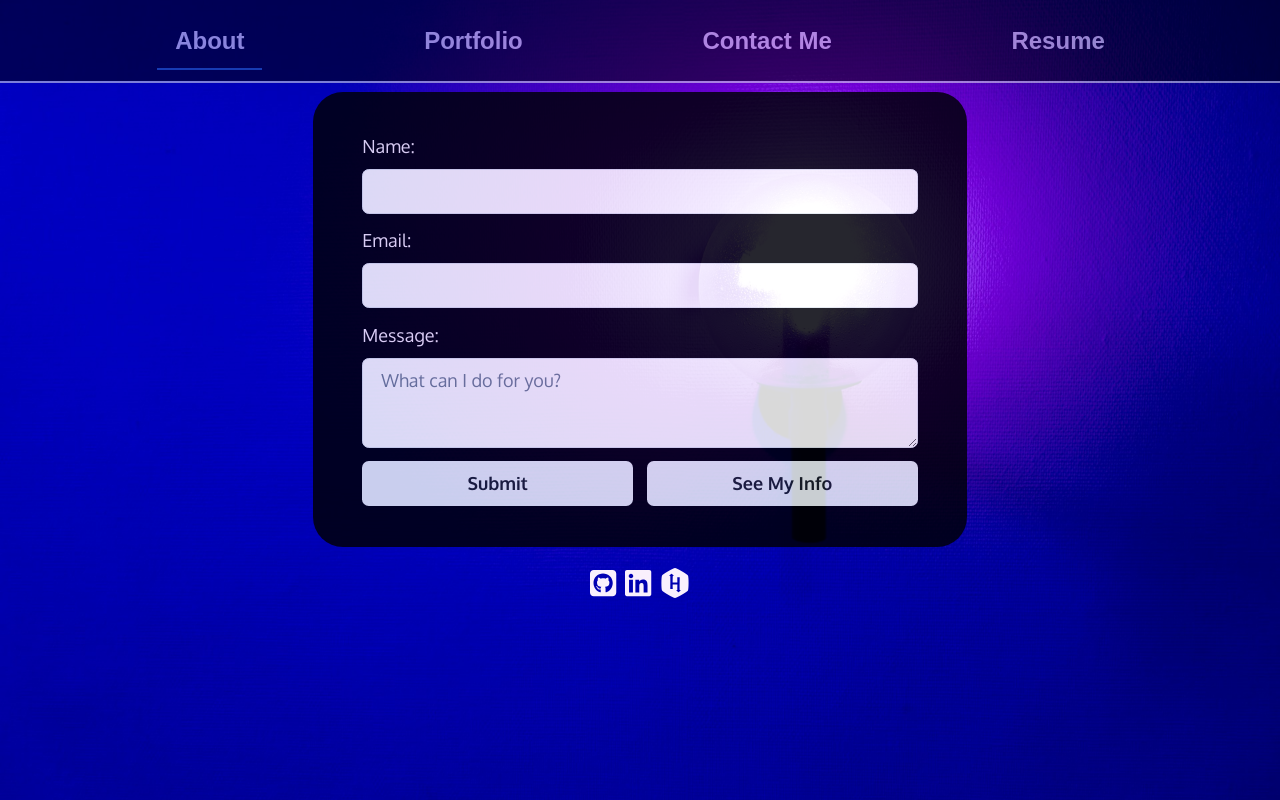
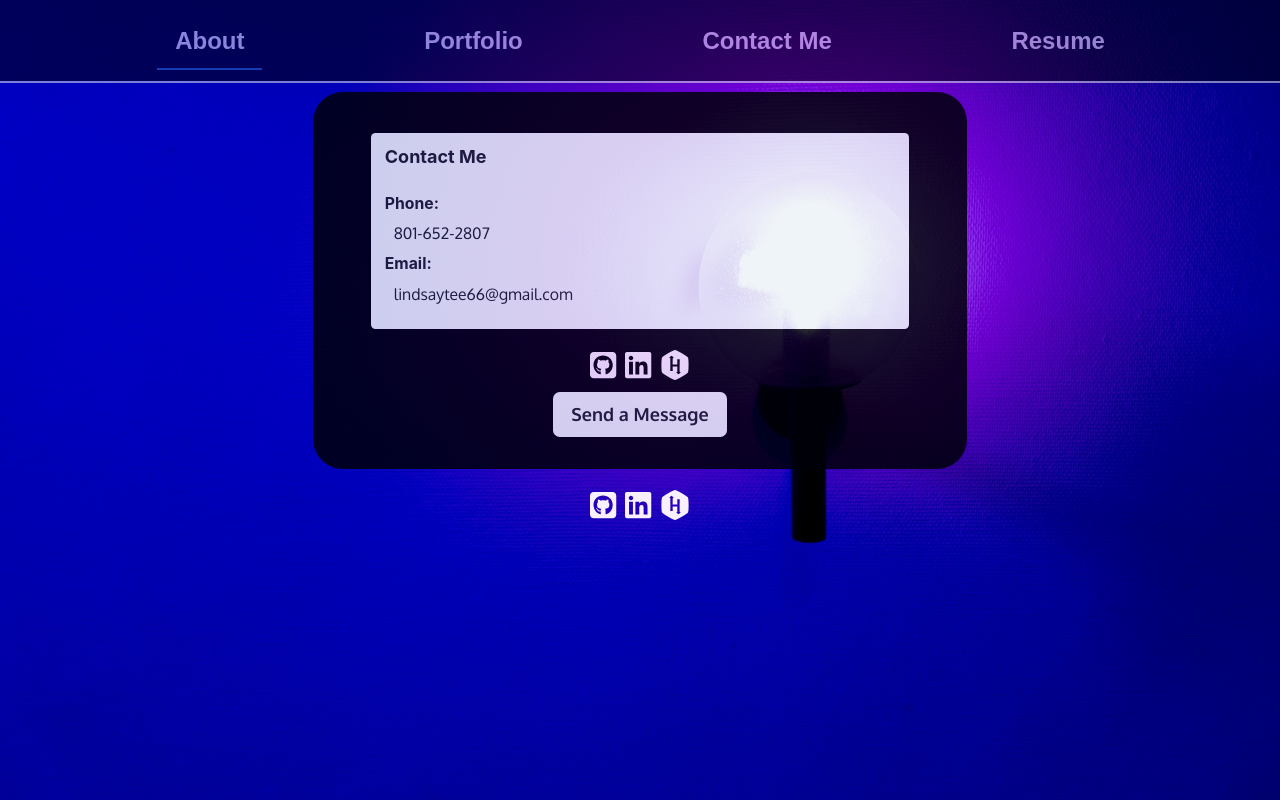
Before and after one commit to lindsay-terry/from-the-vault, a React (Vite) app: page /contact in a window 1280 px wide. Built offline with nearby package versions, Linux system fonts and the light colour scheme; a web font is replaced by a local one.

Commit message:
Adds contact info card and conditionally renders between form and info

```diff
--- a/package.json
+++ b/package.json
@@ -18,6 +18,7 @@
     "@fortawesome/free-brands-svg-icons": "^6.6.0",
     "@fortawesome/react-fontawesome": "^0.2.2",
     "framer-motion": "^11.3.31",
+    "prop-types": "^15.8.1",
     "react": "^18.3.1",
     "react-dom": "^18.3.1",
     "react-router-dom": "^6.26.1"
--- a/src/components/ContactBox.jsx
+++ b/src/components/ContactBox.jsx
@@ -1,9 +1,20 @@
 import ContactForm from './UI/ContactForm';
+import ContactInfo from './UI/ContactInfo';
+import { useState } from 'react';
 
 export default function ContactBox() {
+
+    const [contactView, setContactView] = useState('contactInfo');
+
     return (
-
-        <ContactForm/>
+        <div>
+        {/* Conditionally render form or contact info card based on contactView state  */}
+        {contactView === 'contactInfo' ? (
+            <ContactInfo contactView={contactView} setContactView={setContactView}/>
+        ) : (
+            <ContactForm contactView={contactView} setContactView={setContactView}/>
+        )}
+        </div>
 
     );
 }
--- a/src/components/UI/ContactForm.jsx
+++ b/src/components/UI/ContactForm.jsx
@@ -1,8 +1,9 @@
 import { FormControl, FormLabel, FormErrorMessage, Input, Textarea, Container, Button, Grid } from '@chakra-ui/react';
 import { Form } from 'react-router-dom';
+import PropTypes from 'prop-types';
 import { useState } from 'react';
 
-export default function ContactForm() {
+export default function ContactForm({ setContactView }) {
     const initialFormData = {
         name: '',
         email: '',
@@ -27,6 +28,12 @@ export default function ContactForm() {
         });
     };
 
+    // Change view state to render contact card
+    const changeView = () => {
+        setContactView('contactInfo')
+    }
+
+    // Validate form elements to ensure they are filled out
     const handleValidate = () => {
         const newError = {};
         if (!formData.name) newError.name = 'Name is required';
@@ -37,6 +44,7 @@ export default function ContactForm() {
         return Object.keys(newError).length === 0;
     };
 
+    // Handle form submission -- for now just console.log data
     const handleSubmit = (event) => {
         event.preventDefault();
         if (handleValidate()) {
@@ -65,11 +73,14 @@ export default function ContactForm() {
                 </FormControl>
                 <Grid templateColumns='repeat(2, 1fr)' gap={3}>
                     <Button type='submit'>Submit</Button>
-                    <Button>See My Info</Button>
+                    <Button onClick={changeView}>See My Info</Button>
                 </Grid>
-
             </Form>
-
         </Container>
     );
 };
+
+// Using propTypes on setContactView to ensure it is a function and that it is provided
+ContactForm.propTypes = {
+    setContactView: PropTypes.func.isRequired,
+};
--- a/src/components/UI/ContactInfo.jsx
+++ b/src/components/UI/ContactInfo.jsx
@@ -0,0 +1,43 @@
+import ContactIcons from './ContactIcons';
+import PropTypes from 'prop-types';
+import { Box, Button, Container, Flex, Card, CardHeader, CardBody, Heading, Text } from '@chakra-ui/react';
+
+export default function ContactInfo({ setContactView }) {
+
+    // change View state to render form
+    const changeView = () => {
+        setContactView('viewForm')
+    }
+
+    return (
+        <Box>
+            <Flex flexDirection='column' justifyContent='center' alignItems='center'>
+                <Container>
+                    <Card variant='filled' size='sm' m='2'>
+                        <CardHeader>
+                            <Heading size='sm'>Contact Me</Heading>
+                        </CardHeader>
+                        <CardBody>
+                            <Box>
+                                <Heading size='xs'>Phone:</Heading>
+                                <Text p='2' fontSize='sm'>801-652-2807</Text>
+                            </Box>
+                            <Box>
+                                <Heading size='xs'>Email:</Heading>
+                                <Text p='2' fontSize='sm'>lindsaytee66@gmail.com</Text>
+                            </Box>
+                        </CardBody>
+                    </Card>
+                </Container>
+                <ContactIcons />
+                <Button onClick={changeView}>Send a Message</Button>
+            </Flex>
+        </Box>
+
+    );
+};
+
+// Using propTypes on setContactView to ensure it is a function and that it is provided
+ContactInfo.propTypes = {
+    setContactView: PropTypes.func.isRequired,
+};
```
